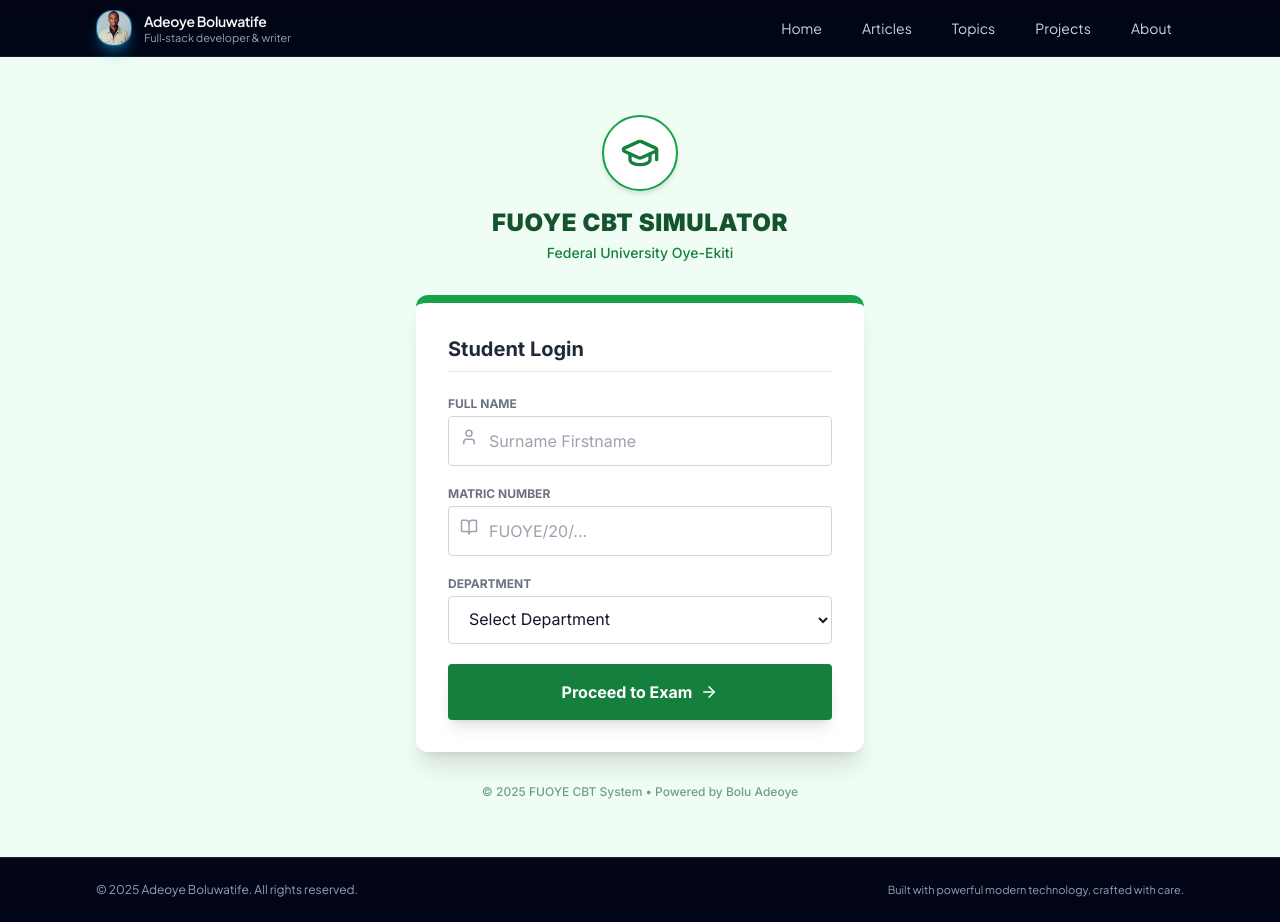
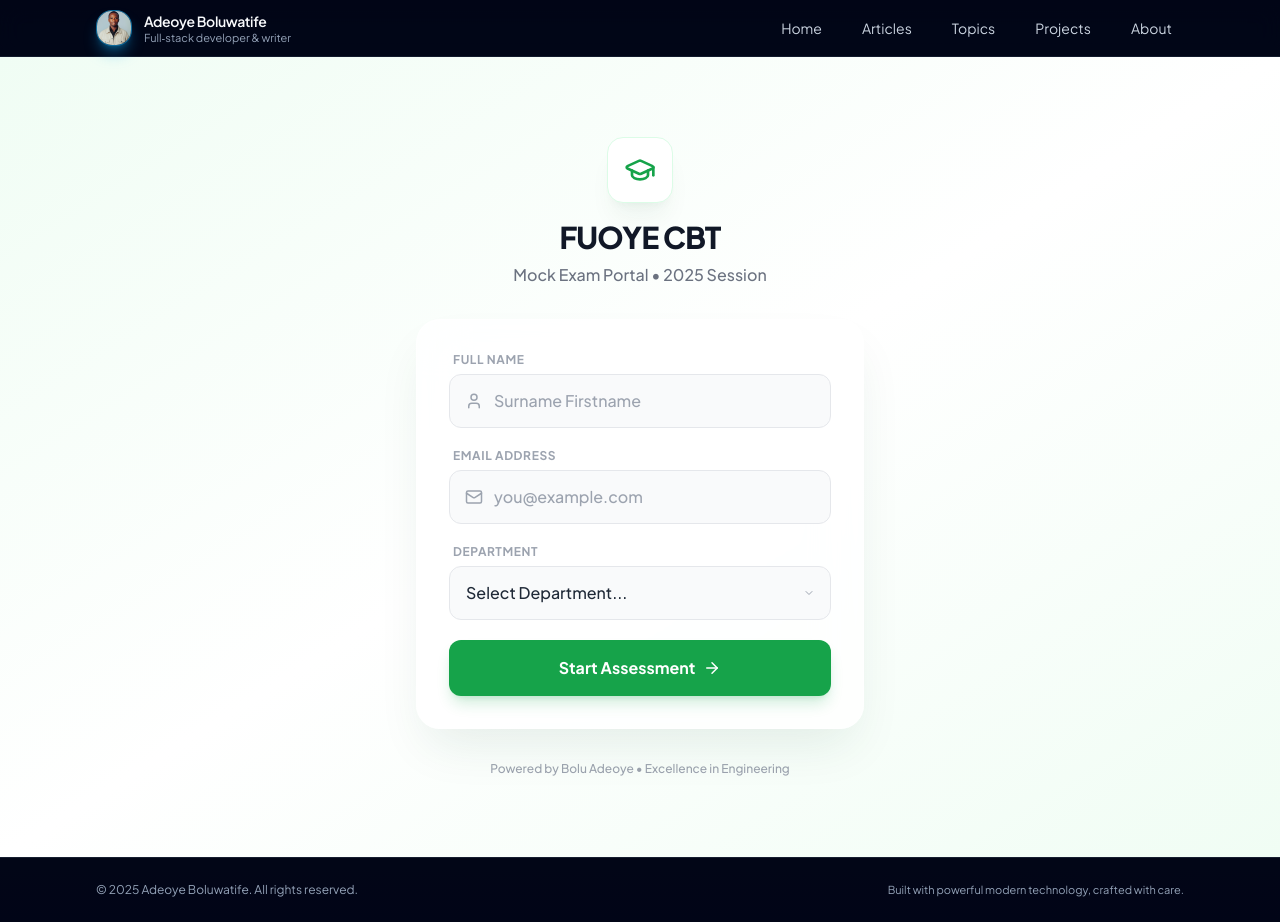
Before and after one commit to boluadeoye/world-class-blog-frontend, a Next.js app: page /cbt in a window 1280 px wide. Built offline with nearby package versions, Linux system fonts and the light colour scheme.

Commit message:
Feat: Upgrade CBT Login to Smart Access Portal with Email auth

```diff
--- a/src/app/api/cbt/auth/student/route.js
+++ b/src/app/api/cbt/auth/student/route.js
@@ -2,28 +2,29 @@
 
 export async function POST(req) {
   try {
-    const { name, matric, department } = await req.json();
+    const { name, email, department } = await req.json();
 
-    if (!name || !matric || !department) {
+    if (!name || !email || !department) {
       return new Response(JSON.stringify({ error: "All fields are required" }), { status: 400 });
     }
 
     const client = await pool.connect();
 
-    // Check if student exists (using Matric No as unique ID)
-    const check = await client.query('SELECT * FROM cbt_students WHERE password = $1', [matric]);
+    // Check if student exists (using Email as unique ID)
+    // We store Email in the 'password' column to avoid altering the table schema right now
+    const check = await client.query('SELECT * FROM cbt_students WHERE password = $1', [email]);
 
     let student;
 
     if (check.rows.length > 0) {
-      // Login
+      // Login: Update name/dept in case they changed
       student = check.rows[0];
+      await client.query('UPDATE cbt_students SET name = $1, department = $2 WHERE id = $3', [name, department, student.id]);
     } else {
-      // Register (Auto-create)
-      // Note: We are using Matric No as the "password" for simplicity in this MVP
+      // Register: Create new student
       const insert = await client.query(
         'INSERT INTO cbt_students (name, department, password) VALUES ($1, $2, $3) RETURNING *',
-        [name, department, matric]
+        [name, department, email]
       );
       student = insert.rows[0];
     }
--- a/src/app/cbt/page.js
+++ b/src/app/cbt/page.js
@@ -1,11 +1,12 @@
 "use client";
 import { useState } from "react";
 import { useRouter } from "next/navigation";
-import { User, BookOpen, ArrowRight, GraduationCap } from "lucide-react";
+import { User, Mail, ArrowRight, GraduationCap, CheckCircle } from "lucide-react";
+import { motion } from "framer-motion";
 
 export default function StudentLogin() {
   const router = useRouter();
-  const [form, setForm] = useState({ name: "", matric: "", department: "" });
+  const [form, setForm] = useState({ name: "", email: "", department: "" });
   const [loading, setLoading] = useState(false);
 
   const handleSubmit = async (e) => {
@@ -22,97 +23,121 @@
       const data = await res.json();
 
       if (res.ok) {
-        // Save student info to session
         sessionStorage.setItem("cbt_student", JSON.stringify(data.student));
         router.push("/cbt/dashboard");
       } else {
-        alert(data.error || "Login failed");
+        alert(data.error || "Access failed");
+        setLoading(false);
       }
     } catch (err) {
       alert("Network error. Please try again.");
-    } finally {
       setLoading(false);
     }
   };
 
   return (
-    <main className="min-h-screen flex flex-col items-center justify-center p-4 bg-[#f0fdf4]">
+    <main className="min-h-screen flex flex-col items-center justify-center p-6 bg-gradient-to-br from-green-50 via-white to-green-50 font-sans">
 
-      {/* Official Header */}
+      <motion.div
+        initial={{ opacity: 0, y: 20 }}
+        animate={{ opacity: 1, y: 0 }}
+        transition={{ duration: 0.5 }}
+        className="w-full max-w-md"
+      >
+        {/* Header */}
         <div className="text-center mb-8">
-        <div className="inline-flex p-4 bg-white rounded-full shadow-md mb-4 border-2 border-green-600">
-          <GraduationCap size={40} className="text-green-700" />
-        </div>
-        <h1 className="text-2xl font-black text-green-900 uppercase tracking-wide">FUOYE CBT Simulator</h1>
-        <p className="text-sm text-green-700 font-medium mt-1">Federal University Oye-Ekiti</p>
+          <motion.div
+            initial={{ scale: 0 }}
+            animate={{ scale: 1 }}
+            transition={{ type: "spring", stiffness: 200, delay: 0.1 }}
+            className="inline-flex p-4 bg-white rounded-2xl shadow-xl shadow-green-900/5 mb-4 border border-green-100"
+          >
+            <GraduationCap size={32} className="text-green-600" />
+          </motion.div>
+          <h1 className="text-3xl font-black text-gray-900 tracking-tight mb-2">FUOYE CBT</h1>
+          <p className="text-gray-500 font-medium">Mock Exam Portal • 2025 Session</p>
         </div>
 
-      {/* Login Card */}
-      <div className="w-full max-w-md bg-white p-8 rounded-xl shadow-xl border-t-8 border-green-600">
-        <h2 className="text-xl font-bold text-gray-800 mb-6 border-b pb-2">Student Login</h2>
-
+        {/* Smart Card */}
+        <div className="bg-white/80 backdrop-blur-xl p-8 rounded-3xl shadow-2xl shadow-green-900/10 border border-white/50">
           <form onSubmit={handleSubmit} className="space-y-5">
 
-          <div>
-            <label className="block text-xs font-bold text-gray-500 uppercase mb-1">Full Name</label>
-            <div className="relative">
-              <User className="absolute left-3 top-3 text-gray-400" size={18} />
+            {/* Name Input */}
+            <div className="group">
+              <label className="block text-xs font-bold text-gray-400 uppercase tracking-wider mb-1.5 ml-1">Full Name</label>
+              <div className="relative flex items-center">
+                <User className="absolute left-4 text-gray-400 group-focus-within:text-green-600 transition-colors" size={18} />
                 <input
                   type="text"
                   required
                   placeholder="Surname Firstname"
-                className="w-full pl-10 pr-4 py-3 border border-gray-300 rounded focus:border-green-600 focus:ring-1 focus:ring-green-600 outline-none transition-all"
+                  className="w-full pl-11 pr-4 py-3.5 bg-gray-50 border border-gray-200 rounded-xl focus:bg-white focus:border-green-500 focus:ring-4 focus:ring-green-500/10 outline-none transition-all font-medium text-gray-800 placeholder-gray-400"
                   value={form.name}
                   onChange={(e) => setForm({...form, name: e.target.value})}
                 />
               </div>
             </div>
 
-          <div>
-            <label className="block text-xs font-bold text-gray-500 uppercase mb-1">Matric Number</label>
-            <div className="relative">
-              <BookOpen className="absolute left-3 top-3 text-gray-400" size={18} />
+            {/* Email Input (Replaces Matric) */}
+            <div className="group">
+              <label className="block text-xs font-bold text-gray-400 uppercase tracking-wider mb-1.5 ml-1">Email Address</label>
+              <div className="relative flex items-center">
+                <Mail className="absolute left-4 text-gray-400 group-focus-within:text-green-600 transition-colors" size={18} />
                 <input
-                type="text"
+                  type="email"
                   required
-                placeholder="FUOYE/20/..."
-                className="w-full pl-10 pr-4 py-3 border border-gray-300 rounded focus:border-green-600 focus:ring-1 focus:ring-green-600 outline-none transition-all uppercase"
-                value={form.matric}
-                onChange={(e) => setForm({...form, matric: e.target.value})}
+                  placeholder="you@example.com"
+                  className="w-full pl-11 pr-4 py-3.5 bg-gray-50 border border-gray-200 rounded-xl focus:bg-white focus:border-green-500 focus:ring-4 focus:ring-green-500/10 outline-none transition-all font-medium text-gray-800 placeholder-gray-400"
+                  value={form.email}
+                  onChange={(e) => setForm({...form, email: e.target.value})}
                 />
               </div>
             </div>
 
-          <div>
-            <label className="block text-xs font-bold text-gray-500 uppercase mb-1">Department</label>
+            {/* Department Select */}
+            <div className="group">
+              <label className="block text-xs font-bold text-gray-400 uppercase tracking-wider mb-1.5 ml-1">Department</label>
+              <div className="relative">
                 <select
-              className="w-full px-4 py-3 border border-gray-300 rounded focus:border-green-600 outline-none bg-white"
+                  className="w-full px-4 py-3.5 bg-gray-50 border border-gray-200 rounded-xl focus:bg-white focus:border-green-500 focus:ring-4 focus:ring-green-500/10 outline-none transition-all font-medium text-gray-800 appearance-none cursor-pointer"
                   value={form.department}
                   onChange={(e) => setForm({...form, department: e.target.value})}
                   required
                 >
-              <option value="">Select Department</option>
+                  <option value="">Select Department...</option>
                   <option value="English & Literary Studies">English & Literary Studies</option>
                   <option value="Computer Science">Computer Science</option>
                   <option value="Mass Communication">Mass Communication</option>
                   <option value="Other">Other</option>
                 </select>
+                <div className="absolute right-4 top-1/2 -translate-y-1/2 pointer-events-none text-gray-400">
+                  <svg width="12" height="12" viewBox="0 0 24 24" fill="none" stroke="currentColor" strokeWidth="2" strokeLinecap="round" strokeLinejoin="round"><path d="m6 9 6 6 6-6"/></svg>
+                </div>
+              </div>
             </div>
 
-          <button
+            {/* Action Button */}
+            <motion.button
+              whileHover={{ scale: 1.02 }}
+              whileTap={{ scale: 0.98 }}
               type="submit"
               disabled={loading}
-            className="w-full bg-green-700 hover:bg-green-800 text-white font-bold py-4 rounded shadow-lg transition-transform active:scale-95 flex items-center justify-center gap-2"
+              className="w-full bg-green-600 hover:bg-green-700 text-white font-bold py-4 rounded-xl shadow-lg shadow-green-600/20 transition-all flex items-center justify-center gap-2 mt-2"
             >
-            {loading ? "Authenticating..." : "Proceed to Exam"} <ArrowRight size={18} />
-          </button>
+              {loading ? (
+                <span className="animate-pulse">Verifying...</span>
+              ) : (
+                <>Start Assessment <ArrowRight size={18} /></>
+              )}
+            </motion.button>
 
           </form>
         </div>
 
-      <p className="mt-8 text-xs text-green-800 font-medium opacity-60">
-        &copy; 2025 FUOYE CBT System • Powered by Bolu Adeoye
+        <p className="mt-8 text-center text-xs text-gray-400 font-medium">
+          Powered by Bolu Adeoye • Excellence in Engineering
         </p>
+      </motion.div>
 
     </main>
   );
```
Lines whose indentation alone changed are shown as unchanged.
